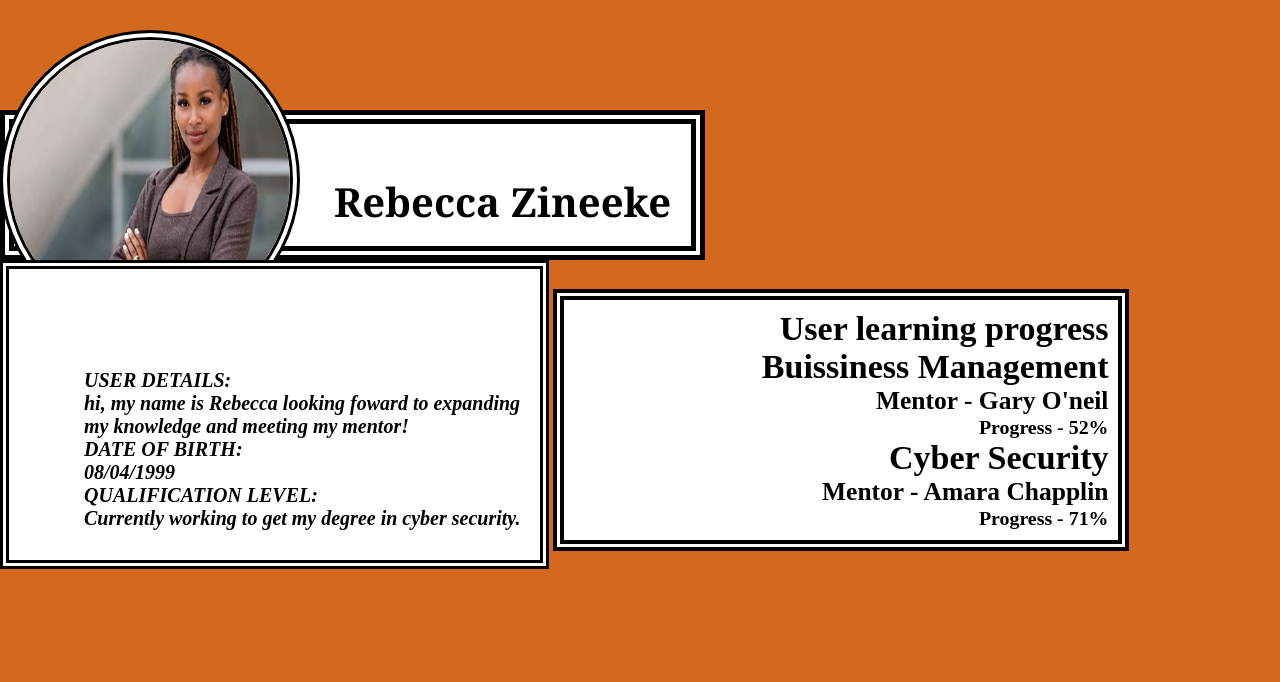
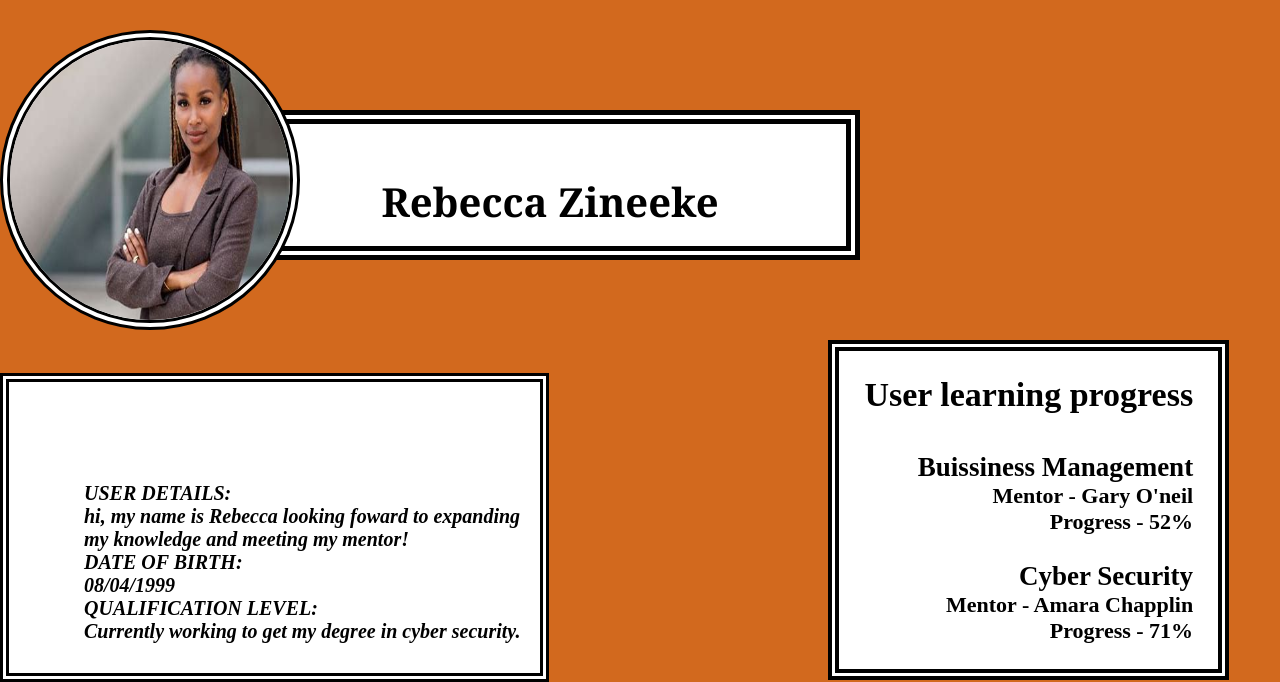
Before and after one commit to alexciechano/Mentor-website, a PHP site: page /Account.html in a window 1280 px wide; the page is wider, and only the part inside the window is pictured. Shown: the part 130-812 px from the top of that part. Before the commit the page ends 699 px from the top of that part, so only its background shows below. Run offline with PHP 8.4, Linux system fonts and the light colour scheme; some libraries are stand-ins or nearby versions.

Commit message:
account page upd

```diff
--- a/Account.css
+++ b/Account.css
@@ -148,8 +148,8 @@ ul li a:hover{
 }
 
 .user{
-    width:fit-content;
-    padding-left: 320px;
+    width:600px;
+    padding-left: 200x;
     height: fit-content;
     padding-top: 50px;
     font-size: 20px;
@@ -159,7 +159,10 @@ ul li a:hover{
     padding-right: 20px;
     background-position: center;
     border-style:double;
-    font-family:Cambria, Cochin, Georgia, Times, 'Times New Roman', serif
+    font-family:Cambria, Cochin, Georgia, Times, 'Times New Roman', serif;
+    margin-bottom: 80px;
+    margin-left: 260px;
+    text-align: center;
 }
 
 .details{
@@ -174,6 +177,7 @@ width: fit-content;
 height: fit-content;
 padding-bottom: 30px;
 padding-right: 20px;
+margin-right: 275px;
 }
 
 .details h1{
@@ -193,11 +197,34 @@ padding-right: 20px;
 
 .progress{
     display: inline-block;
-    padding: 10px;
+    padding: 25px;
     text-align: right;
     background-color: white;
-    width: 45%;
     border-style: double;
     border-width: 1cap;
     font-size: 17px;
 }
+
+.sub1 h1{
+    font-size: 27px;
+}
+
+.sub1 h2{
+    font-size: 22px;
+}
+
+.sub1 h3{
+    font-size: 22px;
+}
+
+.sub2 h1{
+    font-size: 27px
+}
+
+.sub2 h2{
+    font-size: 22px;
+}
+
+.sub2 h3{
+    font-size: 22px;
+}
--- a/Account.html
+++ b/Account.html
@@ -39,11 +39,11 @@
         <h3>QUALIFICATION LEVEL:<br> Currently working to get my degree in cyber security.</h3>
     </div>
     <div class="progress">
-        <h1>User learning progress</h1>
+        <h1>User learning progress<br><br></h1>
         <div class="sub1">
             <h1>Buissiness Management</h1>
             <h2>Mentor - Gary O'neil</h2>
-            <h3>Progress - 52%</h3>
+            <h3>Progress - 52%<br><br></h3>
         </div>
         <div class="sub2">
             <h1>Cyber Security</h1>
```
